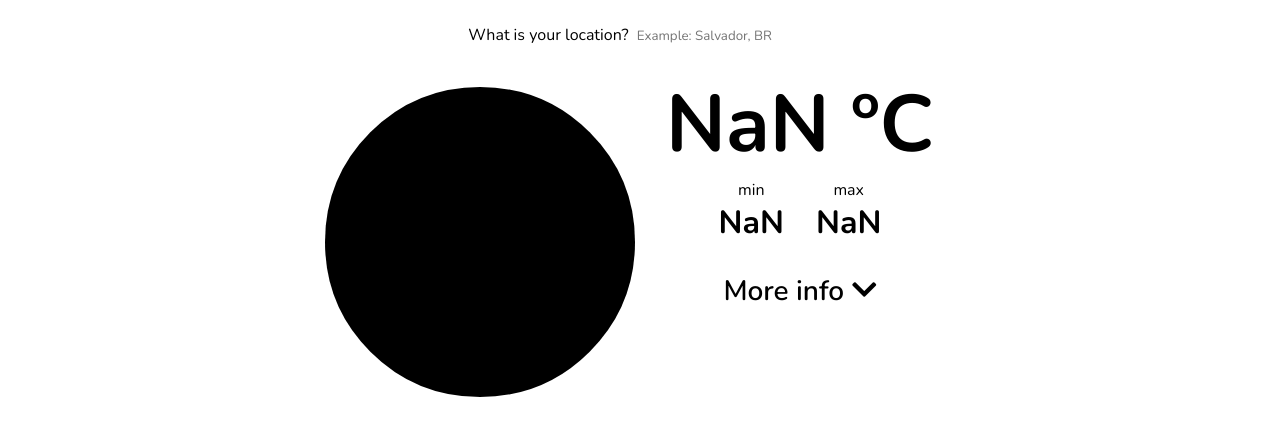
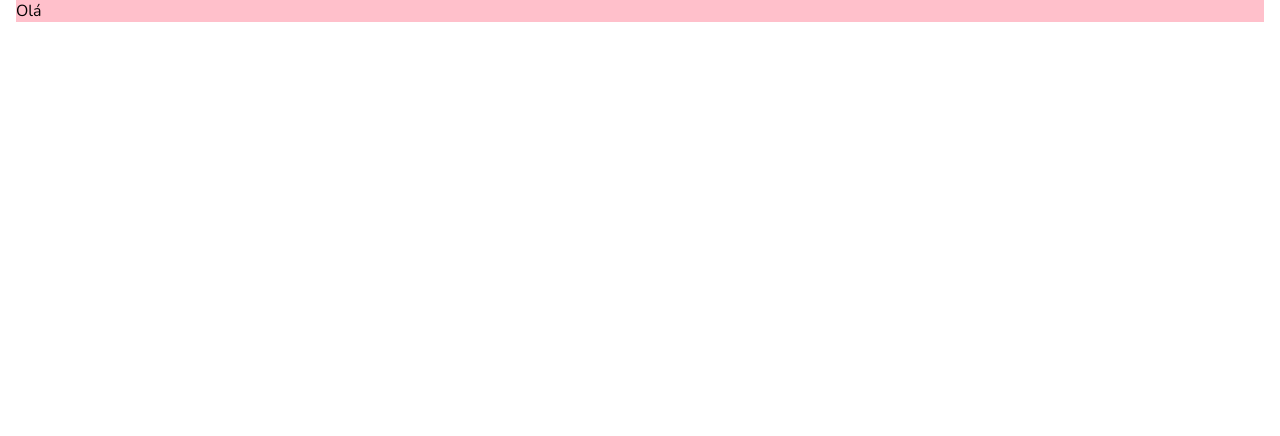
Before and after one commit to beatrizpenalva/should-i-take-my-umbrella, a React (Create React App) app: page / in a window 1280 px wide. Shown: the top 436 px of the page. Built offline with nearby package versions, Linux system fonts and the light colour scheme.

Commit message:
chore: creating a initial page state

```diff
--- a/src/App.js
+++ b/src/App.js
@@ -1,4 +1,5 @@
 import React, { useState } from "react";
+import Home from "./components/Home/Home";
 import WeatherInfo from "./components/WeatherInfo/index";
 import WeatherDetails from "./components/WeatherDetails/index";
 import WeatherIcon from "./components/WeatherIcon/WeatherIcon";
@@ -28,8 +29,6 @@ function App() {
           sunrise: ((new Date(res.sys.sunrise * 1000)).toString()).slice(16,21),
           sunset: ((new Date(res.sys.sunset * 1000)).toString()).slice(16,21)
         };
-
-        console.log(currentWeather)
 
         setCurrentWeather(currentWeather);
         getCordinates(city);
@@ -153,6 +152,11 @@ function App() {
     }
   }
 
+  if (!city) {
+    return <Home />
+  }
+
+  else {
     return (
       <>
         <form className="location-info" onSubmit={getCurrentWeather}>
@@ -230,5 +234,6 @@ function App() {
       </>
     );
   }
+}
 
 export default App;
--- /dev/null
+++ b/src/components/Home/Home.jsx
@@ -0,0 +1,22 @@
+import React from 'react';
+import "./style.css";
+
+const WeatherInfo = () => {
+    return (
+        <section className="home-container">
+            {/* <h1>Should I take my umbrella?</h1>
+             <form className="location-info" onSubmit={getCurrentWeather}>
+                <label> What is your location?
+                <input
+                    type="text"
+                    placeholder="Example: Salvador, BR"
+                    onChange={setCityInput}
+                />
+                </label>
+            </form> */}
+            <p>Olá</p>
+        </section>
+    )
+}
+
+export default WeatherInfo;
--- /dev/null
+++ b/src/components/Home/style.css
@@ -0,0 +1,3 @@
+.home-container {
+    background-color: pink;
+}
--- a/src/index.css
+++ b/src/index.css
@@ -117,4 +117,19 @@ button {
   .toggle-button {
     font-size: 1.25rem;
   }
+
+  .week-section {
+    width: 300px;
+    height: 100px;
+  }
+
+  .week-info {
+    display: none;
+    width: 100%;
+    height: 100%;
+  }
+
+  .week-info:target {
+    display: block;
+  }
 }
```
Lines whose indentation alone changed are shown as unchanged.
